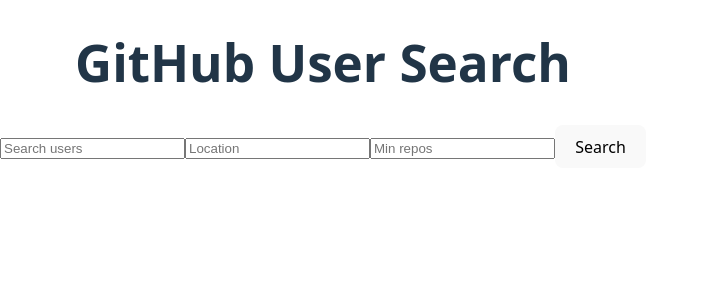
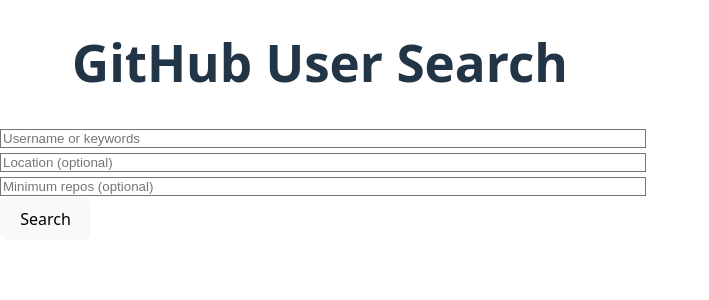
Before and after one commit to zoldyck6666/alx-fe-reactjs, a React (Vite) app in the folder github-user-search/: page / in a window 1280 px wide. Shown: the top 300 px of the page, without its empty margins (0-709 px from the left). Built offline with nearby package versions, Linux system fonts and the light colour scheme.

Commit message:
Add advanced GitHub user search API integration and updated Search component

```diff
--- a/github-user-search/src/components/Search.jsx
+++ b/github-user-search/src/components/Search.jsx
@@ -1,51 +1,152 @@
 import { useState } from "react";
-import { searchUsers } from "../services/githubService";
+import { searchUsers, fetchUserData } from "../services/githubService";
 
-export default function Search({ onSearch }) {
+export default function Search() {
   const [query, setQuery] = useState("");
   const [location, setLocation] = useState("");
   const [minRepos, setMinRepos] = useState("");
+  const [users, setUsers] = useState([]);
+  const [loading, setLoading] = useState(false);
+  const [error, setError] = useState(null);
+  const [page, setPage] = useState(1);
+  const [totalCount, setTotalCount] = useState(0);
+  const [queryParams, setQueryParams] = useState(null);
 
-  const fetchUserData = async () => {
-    const params = {
-      query,
-      location,
-      minRepos,
-    };
+  const handleSearch = async (e) => {
+    e.preventDefault();
+    setLoading(true);
+    setError(null);
+    setPage(1);
+
+    const params = { query, location, minRepos };
+    setQueryParams(params);
+
     try {
-      const data = await searchUsers(params);
-      onSearch(data);
-    } catch (error) {
-      console.error(error);
+      const data = await searchUsers(params, 1);
+      setUsers(data.items);
+      setTotalCount(data.total_count);
+    } catch (err) {
+      setError(err.message);
     }
+
+    setLoading(false);
   };
 
-  const handleSubmit = (e) => {
-    e.preventDefault();
-    fetchUserData();
+  const loadMore = async () => {
+    const nextPage = page + 1;
+    setLoading(true);
+    setError(null);
+
+    try {
+      const data = await searchUsers(queryParams, nextPage);
+      setUsers((prev) => [...prev, ...data.items]);
+      setPage(nextPage);
+    } catch (err) {
+      setError(err.message);
+    }
+
+    setLoading(false);
   };
 
   return (
-    <form onSubmit={handleSubmit}>
+    <div className="container mx-auto p-4">
+      <form onSubmit={handleSearch} className="space-y-4 max-w-md mx-auto">
         <input
           type="text"
-        placeholder="Search users"
+          placeholder="Username or keywords"
           value={query}
           onChange={(e) => setQuery(e.target.value)}
+          className="w-full p-2 border rounded"
+          required
         />
         <input
           type="text"
-        placeholder="Location"
+          placeholder="Location (optional)"
           value={location}
           onChange={(e) => setLocation(e.target.value)}
+          className="w-full p-2 border rounded"
         />
         <input
           type="number"
-        placeholder="Min repos"
+          placeholder="Minimum repos (optional)"
           value={minRepos}
           onChange={(e) => setMinRepos(e.target.value)}
+          min={0}
+          className="w-full p-2 border rounded"
         />
-      <button type="submit">Search</button>
+        <button
+          type="submit"
+          disabled={loading}
+          className="px-4 py-2 bg-blue-600 text-white rounded"
+        >
+          {loading ? "Searching..." : "Search"}
+        </button>
       </form>
+
+      {error && <p className="text-red-600 text-center mt-4">{error}</p>}
+
+      <ul className="grid grid-cols-1 sm:grid-cols-2 md:grid-cols-3 gap-4 mt-6">
+        {users.map((user) => (
+          <UserCard key={user.id} user={user} />
+        ))}
+      </ul>
+
+      {users.length > 0 && users.length < totalCount && (
+        <div className="flex justify-center mt-6">
+          <button
+            onClick={loadMore}
+            disabled={loading}
+            className="px-6 py-2 bg-blue-600 text-white rounded hover:bg-blue-700 transition"
+          >
+            {loading ? "Loading..." : "Load More"}
+          </button>
+        </div>
+      )}
+    </div>
   );
 }
+
+function UserCard({ user }) {
+  const [details, setDetails] = useState(null);
+
+  // Fetch user details on mount
+  useState(() => {
+    let isMounted = true;
+    fetchUserData(user.login)
+      .then((data) => {
+        if (isMounted) setDetails(data);
+      })
+      .catch(() => {
+        if (isMounted) setDetails(null);
+      });
+    return () => {
+      isMounted = false;
+    };
+  }, [user.login]);
+
+  return (
+    <li className="bg-white p-4 rounded shadow flex flex-col items-center">
+      <img
+        src={user.avatar_url}
+        alt={`${user.login} avatar`}
+        className="w-24 h-24 rounded-full mb-2"
+      />
+      <a
+        href={user.html_url}
+        target="_blank"
+        rel="noopener noreferrer"
+        className="text-blue-600 font-semibold hover:underline"
+      >
+        {user.login}
+      </a>
+      {details ? (
+        <div className="text-center mt-2 text-gray-700 text-sm">
+          <p>{details.location || "No location info"}</p>
+          <p>Repos: {details.public_repos}</p>
+        </div>
+      ) : (
+        <p className="text-sm text-gray-500 mt-2">Loading info...</p>
+      )}
+    </li>
+  );
+}
--- a/github-user-search/src/services/githubService.js
+++ b/github-user-search/src/services/githubService.js
@@ -1,39 +1,25 @@
 // src/services/githubService.js
 
 export async function searchUsers(params, page = 1) {
-  if (!params || !params.query) {
-    throw new Error("Query parameter is required");
+  const { query, location, minRepos } = params;
+
+  let searchQuery = query || "";
+  if (location) searchQuery += ` location:${location}`;
+  if (minRepos) searchQuery += ` repos:>=${minRepos}`;
+
+  const url = `https://api.github.com/search/users?q=${encodeURIComponent(searchQuery)}&page=${page}&per_page=30`;
+
+  const response = await fetch(url);
+  if (!response.ok) {
+    throw new Error("Failed to fetch users");
   }
-
-  // Build the search query parts
-  const queryParts = [];
-
-  // Base search query (username or keyword)
-  queryParts.push(encodeURIComponent(params.query));
-
-  // Add location filter if provided
-  if (params.location) {
-    queryParts.push(`location:${encodeURIComponent(params.location)}`);
-  }
-
-  // Add minimum repos filter if provided
-  if (params.minRepos) {
-    queryParts.push(`repos:>=${params.minRepos}`);
-  }
-
-  // Join all parts with plus signs as GitHub API expects
-  const queryString = queryParts.join("+");
-
-  // Construct the full URL
-  const url = `https://api.github.com/search/users?q=${queryString}&page=${page}&per_page=30`;
-
-  // Fetch from GitHub API
-  const response = await fetch(url);
-
-  if (!response.ok) {
-    throw new Error(`GitHub API error: ${response.status} ${response.statusText}`);
-  }
-
-  // Parse and return JSON data
   return response.json();
 }
+
+export async function fetchUserData(username) {
+  const response = await fetch(`https://api.github.com/users/${username}`);
+  if (!response.ok) {
+    throw new Error("Failed to fetch user data");
+  }
+  return response.json();
+}
```
Lines whose indentation alone changed are shown as unchanged.
